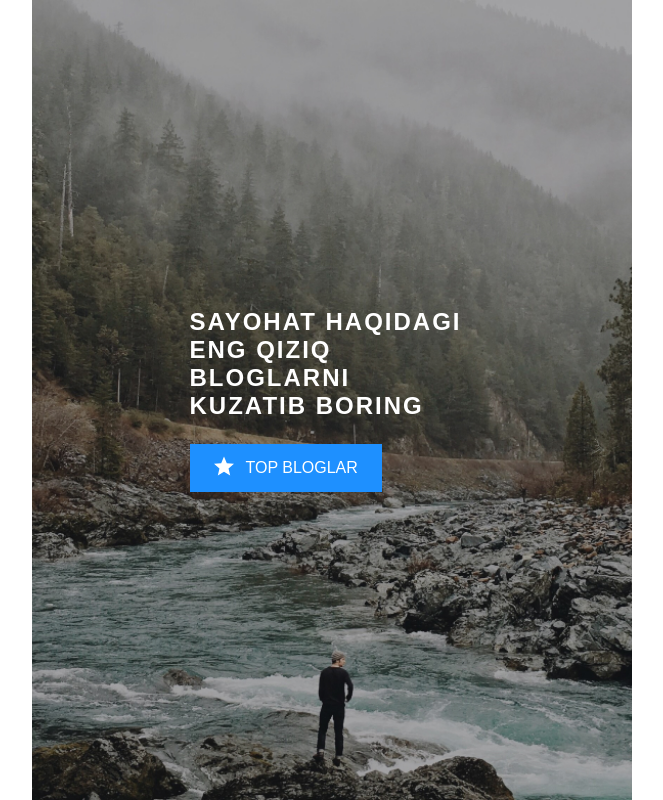
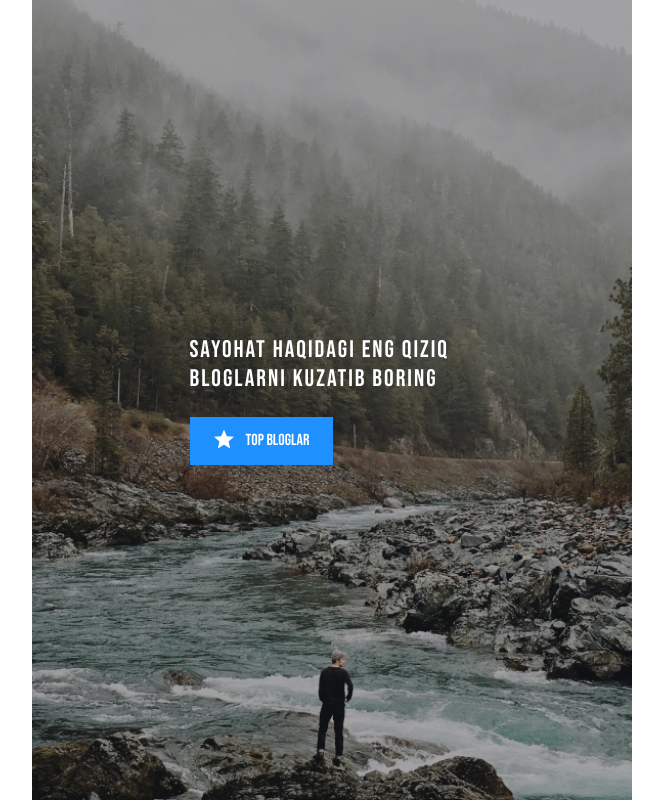
Before and after one commit to usmonchikk/exercise-for-pceudo, a plain HTML site: page index.html in a window 1280 px wide. Shown: the whole page, without its empty margins (8-671 px from the left). Drawn offline with Linux system fonts and the light colour scheme.

Commit message:
add fonts

```diff
--- a/css/styles.css
+++ b/css/styles.css
@@ -19,8 +19,9 @@ body{
   height: 100%;
   padding: 0;
   margin: 0;
-  font-family: "Arial",sans-serif;
+  font-family: "Roboto Condensed" "Arial",sans-serif;
   font-size: 16px;
+  font-weight: 400;
   line-height: 1.5;
   background-color:#fff;
 color:#222;
@@ -62,6 +63,7 @@ img{
   align-items: center;
   width: 100%;
   max-width: 600px;
+  padding: 24px;
   background-image:url("../img/left-bg.jpg");
   background-repeat: no-repeat;
   background-size:cover;
@@ -74,6 +76,8 @@ img{
 .hero-heading {
   margin-top: 0;
   margin-bottom: 24px;
+  font-family: "Bebas Neue","Roboto Condensed","Arial",sans-serif;
+  font-weight: 400;
   font-size: 24px;
   line-height: normal;
   letter-spacing: 2px;
@@ -82,12 +86,25 @@ img{
 }
 .hero-link {
   display: inline-block;
+  font-family: "Bebas Neue","Roboto Condensed","Arial",sans-serif;
   background-color:#1e90ff;
   color:#fff;
   text-decoration: none;
   text-transform: uppercase;
   letter-spacing: 2;
 }
+
+.hero-link:hover{
+  background-color:rgba(30,144,255,0.8);
+}
+
+.hero-link:active{
+background-color:rgba(30,144,255,0.6);
+}
+
+
+
+
 .hero-link-inner {
   display: flex;
   padding: 12px 24px;
--- a/index.html
+++ b/index.html
@@ -4,6 +4,17 @@
   <meta charset="UTF-8">
   <meta name="viewport" content="width=device-width, initial-scale=1.0">
   <title>Sayohat Haqida</title>
+
+<!-- FONTS -->
+<link rel="preconnect" href="https://fonts.googleapis.com">
+<link rel="preconnect" href="https://fonts.gstatic.com" crossorigin>
+<link href="https://fonts.googleapis.com/css2?family=Bebas+Neue&display=swap" rel="stylesheet">
+<link rel="preconnect" href="https://fonts.googleapis.com">
+<link rel="preconnect" href="https://fonts.gstatic.com" crossorigin>
+<link href="https://fonts.googleapis.com/css2?family=Bebas+Neue&family=Roboto:ital,wght@0,100;0,300;0,400;0,500;0,700;0,900;1,100;1,300;1,400;1,500;1,700;1,900&display=swap" rel="stylesheet">
+
+
+
 
   <!-- STylessheets -->
   <link rel="stylesheet" href="css/normalize.css">
```
